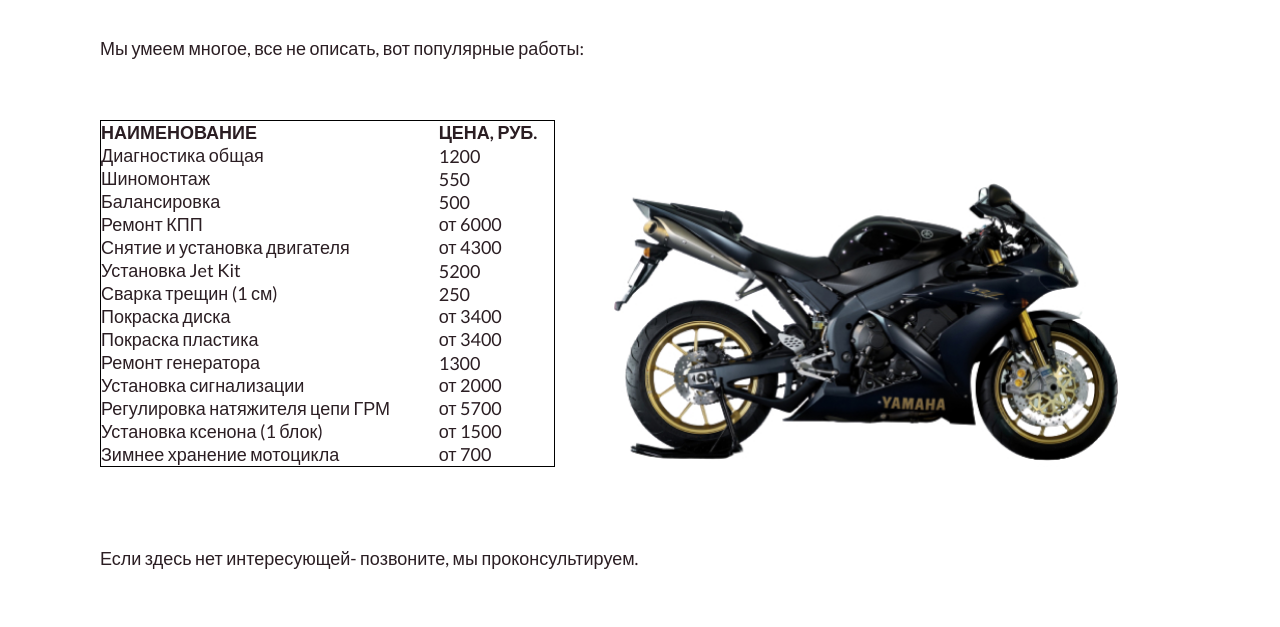
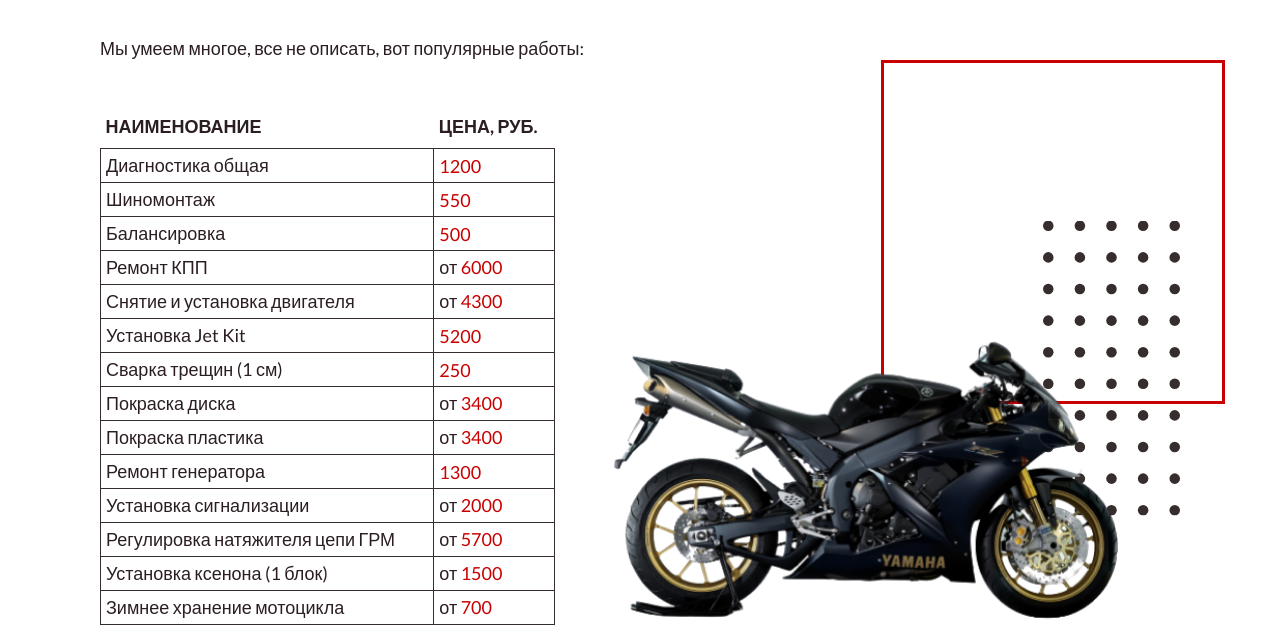
Before and after one commit to Smarrti/summer-kitchen, a website built with webpack: page src/services.html in a window 1280 px wide. Shown: the part 180-807 px from the top of the page. Built offline with nearby package versions, Linux system fonts and the light colour scheme.

Commit message:
Стили страницы Услуги + корректировка формы

```diff
--- a/src/css/abstract/_constants.scss
+++ b/src/css/abstract/_constants.scss
@@ -3,3 +3,5 @@ $color-primary-darken: #420C12;
 $color-additional: #FFBE40;
 $color-header-text: #FFFFFF;
 $color-text: #2B1E23;
+$color-table: #352E2D;
+$color-text-input: #c4c4c4;
--- a/src/css/layout/_feedback.scss
+++ b/src/css/layout/_feedback.scss
@@ -24,5 +24,5 @@
 .word__special {
   font-size: 1.8rem;
   font-weight: 700;
-  color: #c90000;
+  color: $color-primary;
 }
--- a/src/css/layout/_form.scss
+++ b/src/css/layout/_form.scss
@@ -8,7 +8,7 @@
   flex-direction: column;
   align-items: center;
   background-color: #fff;
-  border: 4px solid #ffbe40;
+  border: 4px solid $color-additional;
 }
 
 .form__title {
@@ -26,12 +26,17 @@
 }
 
 .form__input {
+  padding: 3px;
   width: 100%;
   outline: none;
   background-color: transparent;
   border: none;
-  border-bottom: 2px solid #2b1e23;
-  color: #c4c4c4;
+  border-bottom: 2px solid $color-table;
+  color: $color-text-input;
+}
+
+.form__input:focus, .form__input:not(:placeholder-shown) {
+  color: $color-text;
 }
 
 .form__button {
--- a/src/css/layouts/_services.scss
+++ b/src/css/layouts/_services.scss
@@ -4,30 +4,72 @@
 }
 
 .services__text {
-    margin-bottom: 50px;
+    position: relative;
+    margin-bottom: 40px;
     font-size: 1.8rem;
 }
 
-.services__table {
+
+
+.services__price-list {
     margin-bottom: 80px;
     display: flex;
+    position: relative;
 }
 
-.services__price-list {
+.services__table {
     text-align: left;
     width: 455px;
     font-size: 1.8rem;
     border-collapse: collapse;
-    border: solid 1px #000;
 }
 
+th {
+    padding: 5px 5px 10px;
+    border: none;
+}
+
+td {
+    padding: 5px;
+    border: 1px solid $color-table;
+}
+
+.price {
+    color: $color-primary;
+}
 
 .services__picture {
     margin: auto auto 0;
     display: block;
     width: 510px;
     height: 290px;
+    z-index: 999;
+    background-color: transparent;
 }
+
+
+.services__dots {
+    position: absolute;
+    top: 50%;
+    right: 0;
+    z-index: 1;
+    transform: translateY(-50%);
+}
+
+.services__border {
+    position: absolute;
+    top: -50px;
+    right: -45px;
+    z-index: 1;
+    display: block;
+    width: 344px;
+    height: 344px;
+    font-size: 0rem;
+    color: transparent;
+    background-color: transparent;
+    border: 3px solid $color-primary;
+}
+
 
 .service__form {
     margin: 0 auto;
--- a/src/services.html
+++ b/src/services.html
@@ -63,71 +63,75 @@
                         <div class="services__content">
                             <div class="services__text">
                                 <p>Мы умеем многое, все не описать, вот популярные работы:</p>
+
                             </div>
-                            <div class="services__table">
-                                <table class="services__price-list">
+                            <div class="services__price-list">
+                                <table class="services__table">
                                     <tr>
                                         <th>НАИМЕНОВАНИЕ</th>
                                         <th>ЦЕНА, РУБ.</th>
                                     </tr>
                                     <tr>
                                         <td>Диагностика общая</td>
-                                        <td>1200</td>
+                                        <td><span class="price">1200</span></td>
                                     </tr>
                                     <tr>
                                         <td>Шиномонтаж</td>
-                                        <td>550</td>
+                                        <td><span class="price">550</span></td>
                                     </tr>
                                     <tr>
                                         <td>Балансировка</td>
-                                        <td>500</td>
+                                        <td><span class="price">500</span></td>
                                     </tr>
                                     <tr>
                                         <td>Ремонт КПП</td>
-                                        <td>от 6000</td>
+                                        <td>от <span class="price">6000</span></td>
                                     </tr>
                                     <tr>
                                         <td>Снятие и установка двигателя</td>
-                                        <td>от 4300</td>
+                                        <td>от <span class="price">4300</span></td>
                                     </tr>
                                     <tr>
                                         <td>Установка Jet Kit</td>
-                                        <td>5200</td>
+                                        <td><span class="price">5200</span></td>
                                     </tr>
                                     <tr>
                                         <td>Сварка трещин (1 см)</td>
-                                        <td>250</td>
+                                        <td><span class="price">250</span></td>
                                     </tr>
                                     <tr>
                                         <td>Покраска диска</td>
-                                        <td>от 3400</td>
+                                        <td>от <span class="price">3400</span></td>
                                     </tr>
                                     <tr>
                                         <td>Покраска пластика</td>
-                                        <td>от 3400</td>
+                                        <td>от <span class="price">3400</span></td>
                                     </tr>
                                     <tr>
                                         <td>Ремонт генератора</td>
-                                        <td>1300</td>
+                                        <td><span class="price">1300</span></td>
                                     </tr>
                                     <tr>
                                         <td>Установка сигнализации</td>
-                                        <td>от 2000</td>
+                                        <td>от <span class="price">2000</span></td>
                                     </tr>
                                     <tr>
                                         <td>Регулировка натяжителя цепи ГРМ</td>
-                                        <td>от 5700</td>
+                                        <td>от <span class="price">5700</span></td>
                                     </tr>
                                     <tr>
                                         <td>Установка ксенона (1 блок)</td>
-                                        <td>от 1500</td>
+                                        <td>от <span class="price">1500</span></td>
                                     </tr>
                                     <tr>
                                         <td>Зимнее хранение мотоцикла</td>
-                                        <td>от 700</td>
+                                        <td>от <span class="price">700</span></td>
                                     </tr>
                                 </table>
-                                <img class="services__picture" src="./assets/services/yamaha.jpg" alt="Yamaha">
+                                <img class="services__picture" src="./assets/services/yamaha.png" alt="Yamaha">
+                                <img class="services__dots" src="./assets/dots/services_dots.svg" alt="">
+                                <div class="services__border">border</div>
+
                             </div>
                             <div class="services__text">
                                 <p>Если здесь нет интересующей- позвоните, мы проконсультируем.</p>
```
Also changed, not shown: src/assets/dots/services_dots.svg (added), src/assets/services/yamaha.jpg (deleted), src/assets/services/yamaha.png (added).
